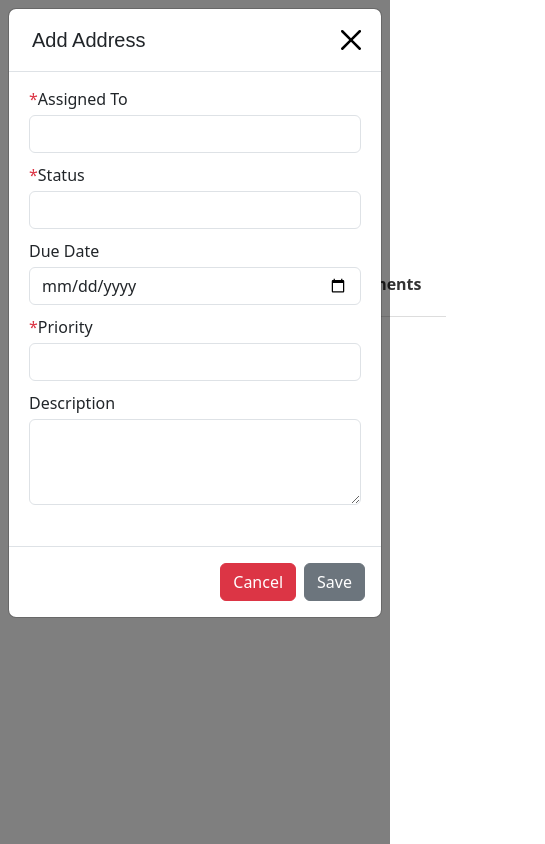
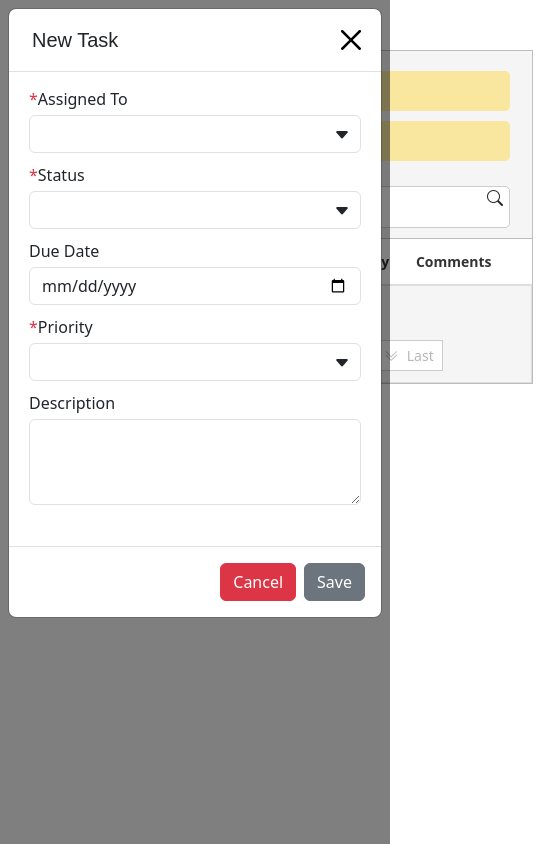
Before and after one commit to shubhamnarawade1999/toDoList, an Angular app: page / in a window 390 px wide. Both pictures are taken after a click on the button "New Task". Shown: the whole page, 545 px wide, since content can reach past the window. Built offline with nearby package versions, Linux system fonts and the light colour scheme.

Commit message:
update functionality done

```diff
--- a/src/app/app.component.css
+++ b/src/app/app.component.css
@@ -77,10 +77,19 @@
                     width: 100%;
                 }
             }
-            .search-input {
-                padding: 8px;
-                border: 1px solid #ccc;
-                border-radius: 5px;
+            .search {
+                position: relative;
+                .search-input {
+                    padding: 8px;
+                    border: 1px solid #ccc;
+                    border-radius: 5px;
+
+                }
+                i{
+                    position: absolute;
+                    right: 7px;
+                    top: 10px;
+                }
             }
         }
     }
@@ -197,12 +206,18 @@
         form {
             .form-group {
                 margin-bottom: 10px;
+                position: relative;
                 .form-label {
                     margin-bottom: 4px;
                 }
+                i {
+                    position: absolute;
+                    right: 11px;
+                    top: 36px;
+                }
 
                 .form-control {
-                    &:focus{
+                    &:focus {
                         box-shadow: none;
                     }
                 }
@@ -211,7 +226,6 @@
     }
 
     .modal-footer {
-
         .btn-success {
             background-color: #28a745;
             border: none;
@@ -226,24 +240,67 @@
     }
 }
 
-@media only screen and (max-width: 768px) {
+@media (max-width: 768px) {
     .task-header {
-        flex-direction: column;
+        /* flex-direction: column; */
         align-items: flex-start;
+
+        .task-header-left {
+            width: 100%;
+            margin-top: 10px;
+
+            .btn-wrapper {
+                flex-direction: column;
+                gap: 10px;
+                width: 100%;
+            }
+        }
     }
 
-    .task-header .btn-new-task,
-    .task-header .btn-refresh {
+    .search-input {
+        width: 100%;
         margin-top: 10px;
     }
 
-    .task-table th,
-    .task-table td {
-        padding: 8px;
+    .task-table {
+        font-size: 14px;
     }
 
-    .pagination {
+    .pagination-container {
         flex-direction: column;
         align-items: flex-start;
+
+        .pagination-controls {
+            margin-top: 10px;
+        }
     }
 }
+
+@media (max-width: 480px) {
+    .task-header {
+        .txt h3 {
+            font-size: 18px;
+        }
+        .txt p {
+            font-size: 14px;
+        }
+    }
+
+    .btn-new-task,
+    .btn-refresh {
+        width: 100%;
+        padding: 6px 10px;
+    }
+
+    .pagination-controls button {
+        padding: 4px 8px;
+    }
+
+    .modal-title {
+        font-size: 18px;
+    }
+
+    .modal-body {
+        padding: 0 10px;
+    }
+}
--- a/src/app/app.component.html
+++ b/src/app/app.component.html
@@ -20,13 +20,17 @@
         </div>
         <div class="task-header-left">
           <div class="btn-wrapper">
-            <button class="btn-new-task" (click)="openModel(content)">New Task</button>
+            <button class="btn-new-task" (click)="openModel(content,true)">New Task</button>
             <button class="btn-refresh" (click)="refresh()">Refresh</button>
           </div>
-          <input type="text" class="search-input" placeholder="Search">
+          <div class="search">
+            <input type="text" class="search-input" placeholder="Search">
+            <i class="bi bi-search"></i>
+          </div>
+
         </div>
       </div>
-      <table class="task-table">
+      <!-- <table class="task-table">
         <thead>
           <tr>
             <th><input type="checkbox"></th>
@@ -57,7 +61,48 @@
             </td>
           </tr>
         </tbody>
-      </table>
+      </table> -->
+
+
+
+      <table class="task-table">
+        <thead>
+            <tr>
+                <th>
+                    <input type="checkbox" [checked]="selectAll" (change)="toggleSelectAll()">
+                </th>
+                <th>Assigned To</th>
+                <th>Status</th>
+                <th>Due Date</th>
+                <th>Priority</th>
+                <th>Comments</th>
+                <th></th>
+            </tr>
+        </thead>
+        <tbody>
+            <tr *ngFor="let data of visibleTasks; let i = index">
+                <td>
+                    <input type="checkbox" [(ngModel)]="data.selected"> <!-- Bind individual checkboxes -->
+                </td>
+                <td>{{data.assignedTo}}</td>
+                <td>{{data.status}}</td>
+                <td>{{data.dueDate}}</td>
+                <td>{{data.priority}}</td>
+                <td>{{data.description}}</td>
+                <td *ngIf="expandedRowIndex !== i">
+                    <i class="bi bi-chevron-down" (click)="toggleButtons(i)"></i>
+                </td>
+                <td *ngIf="expandedRowIndex === i">
+                    <div style="gap: 10px; display: flex;">
+                        <button (click)="onEdit(i, content)">Edit</button>
+                        <button (click)="onDelete(i)">Delete</button>
+                    </div>
+                </td>
+            </tr>
+        </tbody>
+    </table>
+
+
 
       <div class="pagination-container">
         <div class="items-per-page">
@@ -84,7 +129,7 @@
   <ng-template #content let-modal>
     <div class="section-model">
       <div class="modal-header">
-        <h4 class="modal-title">Add Address</h4>
+        <h4 class="modal-title">New Task</h4>
         <button type="button" class="btn-close" aria-label="Close" (click)="modal.dismiss('Cross click')"></button>
       </div>
       <div class="modal-body">
@@ -98,6 +143,7 @@
                   <option>User 2</option>
                   <option>User 3</option>
                 </select>
+                <i class="bi bi-caret-down-fill"></i>
                 <div *ngIf="taskForm.get('assignedTo')?.invalid && taskForm.get('assignedTo')?.touched"
                   class="text-danger">
                   <div *ngIf="taskForm.get('assignedTo')?.errors?.['required']">Please Select assignedTo</div>
@@ -112,6 +158,7 @@
                   <option>In Progress</option>
                   <option>Completed</option>
                 </select>
+                <i class="bi bi-caret-down-fill"></i>
                 <div *ngIf="taskForm.get('status')?.invalid && taskForm.get('status')?.touched"
                   class="text-danger">
                   <div *ngIf="taskForm.get('status')?.errors?.['required']">
@@ -136,6 +183,7 @@
                   <option>Normal</option>
                   <option>High</option>
                 </select>
+                <i class="bi bi-caret-down-fill"></i>
                 <div *ngIf="taskForm.get('priority')?.invalid && taskForm.get('priority')?.touched"
                   class="text-danger">
                   <div *ngIf="taskForm.get('priority')?.errors?.['required']">Please Select priority</div>
--- a/src/app/app.component.ts
+++ b/src/app/app.component.ts
@@ -21,8 +21,7 @@ export class AppComponent implements OnInit {
   itemsPerPage: number = 3;
   totalPages: number = 1;
   selectAll: boolean = false;
-  editIndex: number | null = null; // Add this line to track the index being edited
-
+  editIndex: number | null = null;
   constructor(private modalService: NgbModal, private formbuilder: FormBuilder) {}
 
   ngOnInit(): void {
@@ -41,8 +40,12 @@ export class AppComponent implements OnInit {
     this.updatePagination();
   }
 
-  openModel(content: any) {
+  openModel(content: any,  isNewTask: boolean) {
     this.modalService.open(content);
+    if (isNewTask) {
+      this.taskForm.reset();
+  }
+
   }
 
   save() {
@@ -68,6 +71,13 @@ export class AppComponent implements OnInit {
     this.editIndex = null;
   }
 
+
+  toggleSelectAll() {
+    this.selectAll = !this.selectAll; // Toggle main checkbox state
+    // Set each task's selected state based on the main checkbox
+    this.savedTasks.forEach(task => task.selected = this.selectAll);
+}
+
   toggleButtons(index: number) {
     this.expandedRowIndex = this.expandedRowIndex === index ? null : index;
   }
@@ -75,7 +85,7 @@ export class AppComponent implements OnInit {
     this.editIndex = index;
     const task = this.savedTasks[index];
     this.taskForm.patchValue(task);
-    this.openModel(content);
+    this.openModel(content,false);
   }
 
   onDelete(index: number) {
--- a/src/app/app.module.ts
+++ b/src/app/app.module.ts
@@ -4,7 +4,7 @@ import { BrowserModule } from '@angular/platform-browser';
 import { AppRoutingModule } from './app-routing.module';
 import { AppComponent } from './app.component';
 import { NgbModule } from '@ng-bootstrap/ng-bootstrap';
-import { ReactiveFormsModule } from '@angular/forms';
+import { FormsModule, ReactiveFormsModule } from '@angular/forms';
 
 @NgModule({
   declarations: [
@@ -14,7 +14,7 @@ import { ReactiveFormsModule } from '@angular/forms';
     BrowserModule,
     AppRoutingModule,
     NgbModule,
-    ReactiveFormsModule
+    ReactiveFormsModule,FormsModule
   ],
   providers: [],
   bootstrap: [AppComponent]
--- a/src/styles.css
+++ b/src/styles.css
@@ -11,3 +11,10 @@ body {
     font-family: Arial, sans-serif;
     background-color: #f9f9f9;
 }
+
+
+@media (max-width: 768px) {
+    .container{
+        min-width: 545px;
+    }
+}
```
